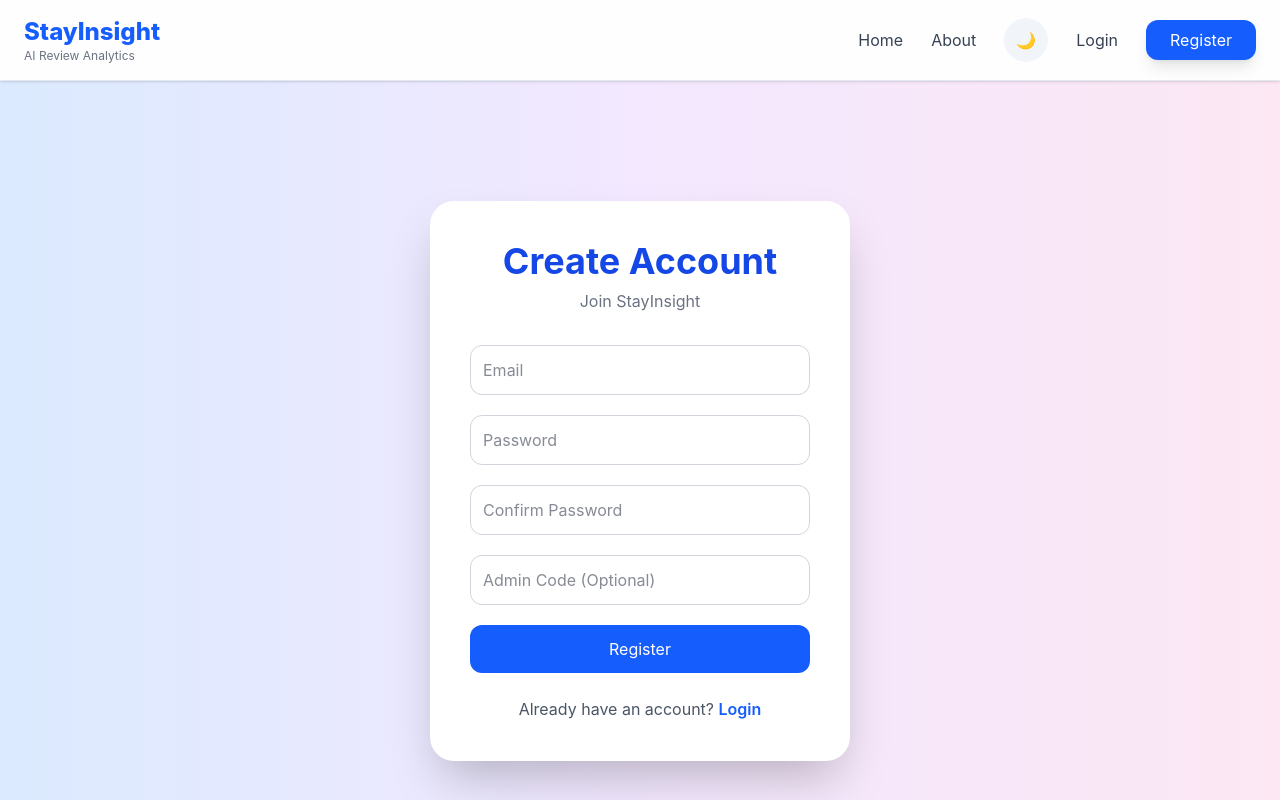
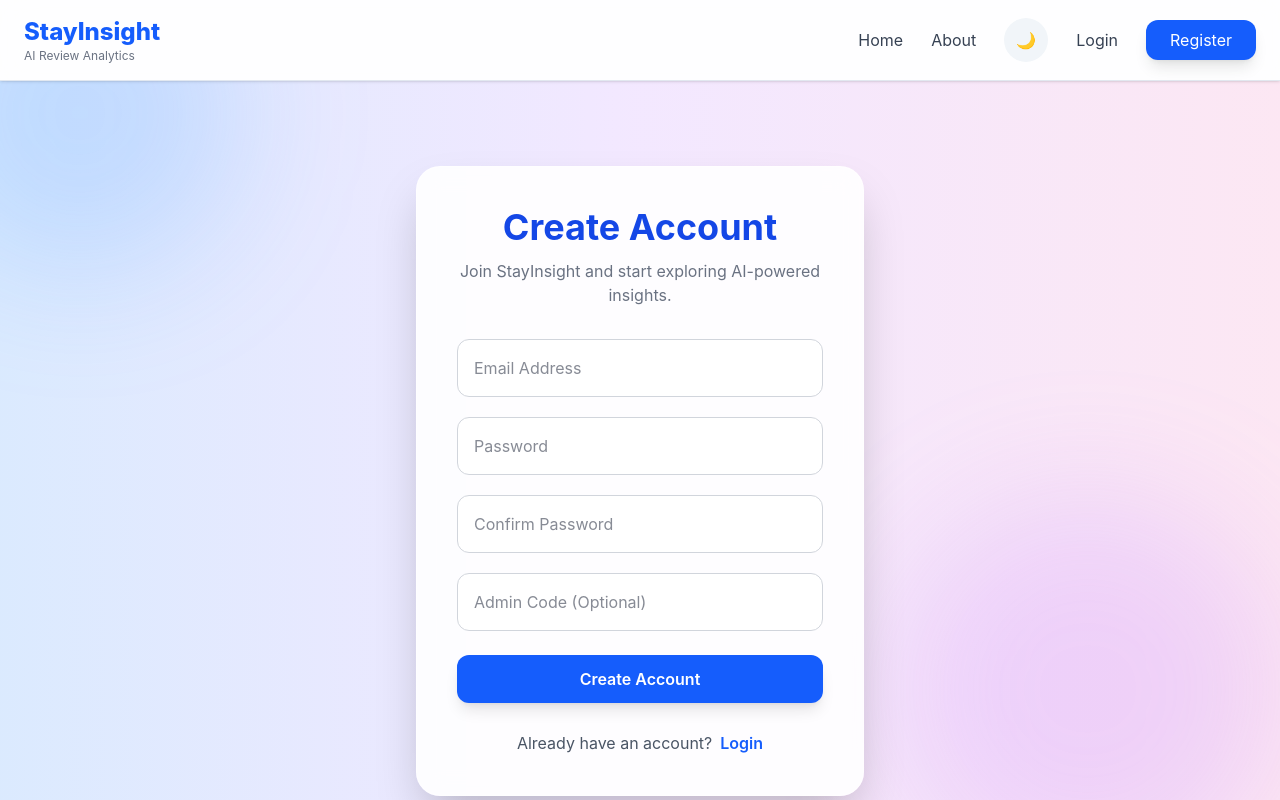
Before and after one commit to alicegupta24/TBI_Internship, a React app in the folder frontend/: page /register in a window 1280 px wide. Shown: the top 800 px of the page. Built offline with nearby package versions, Linux system fonts and the light colour scheme; no server answers; the HTML template or start-up script is replaced by a standard one.

Commit message:
Enhance customer dashboard UI and improve user experience

```diff
--- a/frontend/src/pages/Login.jsx
+++ b/frontend/src/pages/Login.jsx
@@ -1,18 +1,25 @@
 import { useState } from "react";
 import { useNavigate } from "react-router-dom";
 import { GoogleLogin } from "@react-oauth/google";
+import { motion } from "framer-motion";
+
 import Navbar from "../components/Navbar";
 import Footer from "../components/Footer";
+
 const API_URL = import.meta.env.VITE_API_URL;
+
 function Login({ darkMode, setDarkMode }) {
   const navigate = useNavigate();
+
   const [email, setEmail] = useState("");
   const [password, setPassword] = useState("");
   const [loading, setLoading] = useState(false);
   const [showPassword, setShowPassword] = useState(false);
+
   async function handleLogin(e) {
     e.preventDefault();
     setLoading(true);
+
     try {
       const response = await fetch(`${API_URL}/api/auth/login`, {
         method: "POST",
@@ -25,9 +32,7 @@ function Login({ darkMode, setDarkMode }) {
         }),
       });
 
-
       const data = await response.json();
-
 
       if (response.ok) {
         localStorage.setItem("token", data.access_token);
@@ -42,7 +47,6 @@ function Login({ darkMode, setDarkMode }) {
       } else {
         alert(data.detail);
       }
-
     } catch (error) {
       console.error(error);
       alert(error.message);
@@ -58,32 +62,42 @@ function Login({ darkMode, setDarkMode }) {
         setDarkMode={setDarkMode}
       />
 
-      <div className="min-h-screen flex items-center justify-center
-        bg-gradient-to-r from-blue-100 via-purple-100 to-pink-100
-        dark:from-slate-900 dark:via-slate-800 dark:to-slate-900
-        transition-colors duration-300">
+      <div className="relative min-h-screen flex items-center justify-center overflow-hidden bg-gradient-to-r from-blue-100 via-purple-100 to-pink-100 dark:from-slate-900 dark:via-slate-800 dark:to-slate-900 transition-colors duration-300">
 
-        <div className="bg-white dark:bg-slate-800 shadow-2xl rounded-3xl p-10 w-[420px] transition-colors duration-300">
+        {/* Background Glow */}
+        <div className="absolute inset-0 overflow-hidden">
+
+          <div className="absolute -top-32 -left-20 w-80 h-80 bg-blue-400/20 rounded-full blur-3xl"></div>
+
+          <div className="absolute bottom-0 right-0 w-96 h-96 bg-purple-400/20 rounded-full blur-3xl"></div>
+
+        </div>
+
+        <motion.div
+          initial={{ opacity: 0, y: 40, scale: 0.96 }}
+          animate={{ opacity: 1, y: 0, scale: 1 }}
+          transition={{ duration: 0.6 }}
+          className="relative z-10 w-full max-w-md mx-5"
+        >
+
+          <div className="bg-white/90 dark:bg-slate-800/90 backdrop-blur-md rounded-3xl shadow-2xl border border-white/30 dark:border-slate-700 p-10">
 
             <h1 className="text-4xl font-bold text-center text-blue-700 dark:text-blue-400">
               Welcome Back 👋
             </h1>
 
-          <p className="text-center text-gray-500 dark:text-gray-300 mt-2 mb-8">
-            Login to StayInsight
+            <p className="text-center text-gray-500 dark:text-gray-300 mt-3 mb-8">
+              Sign in to continue to StayInsight
             </p>
 
             <form onSubmit={handleLogin}>
 
               <input
                 type="email"
-              placeholder="Email"
-             className="w-full p-3 mb-5 border rounded-xl
-            bg-white dark:bg-slate-700
-            text-slate-900 dark:text-white
-            border-gray-300 dark:border-slate-600
-            focus:outline-none focus:ring-2 focus:ring-blue-500"
+                placeholder="Email Address"
+                value={email}
                 onChange={(e) => setEmail(e.target.value)}
+                className="w-full p-4 mb-5 rounded-xl border border-gray-300 dark:border-slate-600 bg-white dark:bg-slate-700 text-slate-900 dark:text-white focus:ring-2 focus:ring-blue-500 outline-none transition"
               />
 
               <div className="relative">
@@ -91,19 +105,15 @@ function Login({ darkMode, setDarkMode }) {
                 <input
                   type={showPassword ? "text" : "password"}
                   placeholder="Password"
-               className="w-full p-3 border rounded-xl
-                bg-white dark:bg-slate-700
-                text-slate-900 dark:text-white
-                border-gray-300 dark:border-slate-600
-                focus:outline-none focus:ring-2 focus:ring-blue-500"
                   value={password}
                   onChange={(e) => setPassword(e.target.value)}
+                  className="w-full p-4 rounded-xl border border-gray-300 dark:border-slate-600 bg-white dark:bg-slate-700 text-slate-900 dark:text-white focus:ring-2 focus:ring-blue-500 outline-none transition"
                 />
 
                 <button
                   type="button"
                   onClick={() => setShowPassword(!showPassword)}
-                className="absolute right-3 top-3 text-gray-500 dark:text-gray-300"
+                  className="absolute right-4 top-4 text-gray-500 dark:text-gray-300"
                 >
                   {showPassword ? "🔒" : "👁"}
                 </button>
@@ -112,22 +122,33 @@ function Login({ darkMode, setDarkMode }) {
 
               <button
                 type="submit"
-              className="w-full bg-blue-600 hover:bg-blue-700 text-white py-3 rounded-xl mt-6 transition duration-300"
+                className="w-full mt-7 bg-blue-600 hover:bg-blue-700 hover:scale-[1.02] active:scale-95 text-white py-3 rounded-xl font-semibold shadow-lg transition-all duration-300"
               >
                 {loading ? "Logging in..." : "Login"}
               </button>
 
             </form>
-          <div className="my-6 flex items-center">
-  <div className="flex-grow border-t"></div>
-<span className="mx-4 text-gray-500 dark:text-gray-300">OR</span>
-<div className="flex-grow border-t border-gray-300 dark:border-slate-600"></div>
+
+            <div className="flex items-center my-8">
+
+              <div className="flex-1 border-t border-gray-300 dark:border-slate-600"></div>
+
+              <span className="mx-4 text-gray-500 dark:text-gray-300 text-sm">
+                OR
+              </span>
+
+              <div className="flex-1 border-t border-gray-300 dark:border-slate-600"></div>
+
             </div>
+
+            <div className="flex justify-center">
 
               <GoogleLogin
                 onSuccess={async (credentialResponse) => {
                   try {
-      const response =await fetch(`${API_URL}/api/auth/google`, {
+                    const response = await fetch(
+                      `${API_URL}/api/auth/google`,
+                      {
                         method: "POST",
                         headers: {
                           "Content-Type": "application/json",
@@ -135,14 +156,15 @@ function Login({ darkMode, setDarkMode }) {
                         body: JSON.stringify({
                           credential: credentialResponse.credential,
                         }),
-    });
+                      }
+                    );
+
                     const data = await response.json();
+
                     if (response.ok) {
                       localStorage.setItem("token", data.access_token);
                       localStorage.setItem("email", data.email);
                       localStorage.setItem("role", data.role);
-
-        alert("Google Login Successful!");
 
                       if (data.role === "admin") {
                         navigate("/admin");
@@ -157,11 +179,14 @@ function Login({ darkMode, setDarkMode }) {
                     alert("Server Error");
                   }
                 }}
-  onError={() => {
-    alert("Google Login Failed");
-  }}
+                onError={() => alert("Google Login Failed")}
               />
+
             </div>
+
+          </div>
+
+        </motion.div>
 
       </div>
 
--- a/frontend/src/pages/Register.jsx
+++ b/frontend/src/pages/Register.jsx
@@ -1,3 +1,4 @@
+import { motion } from "framer-motion";
 import { useState } from "react";
 import { useNavigate } from "react-router-dom";
 
@@ -68,83 +69,94 @@ return (
       darkMode={darkMode}
       setDarkMode={setDarkMode}
     />
-      <div className="min-h-screen flex items-center justify-center
-      bg-gradient-to-r from-blue-100 via-purple-100 to-pink-100
-      dark:from-slate-900 dark:via-slate-800 dark:to-slate-900
-      transition-colors duration-300">
-      <div className="bg-white dark:bg-slate-800 shadow-2xl rounded-3xl p-10 w-[420px] transition-colors duration-300">
-        <h1 className="text-4xl font-bold text-center text-blue-700 dark:text-blue-400">          Create Account
+
+    <div className="relative min-h-screen flex items-center justify-center overflow-hidden bg-gradient-to-r from-blue-100 via-purple-100 to-pink-100 dark:from-slate-900 dark:via-slate-800 dark:to-slate-900 transition-colors duration-300">
+
+      {/* Background Glow */}
+      <div className="absolute inset-0 overflow-hidden">
+
+        <div className="absolute -top-32 -left-20 w-80 h-80 bg-blue-400/20 rounded-full blur-3xl"></div>
+
+        <div className="absolute bottom-0 right-0 w-96 h-96 bg-purple-400/20 rounded-full blur-3xl"></div>
+
+      </div>
+
+      <motion.div
+        initial={{ opacity: 0, y: 40, scale: 0.96 }}
+        animate={{ opacity: 1, y: 0, scale: 1 }}
+        transition={{ duration: 0.6 }}
+        className="relative z-10 w-full max-w-md mx-5"
+      >
+
+        <div className="bg-white/90 dark:bg-slate-800/90 backdrop-blur-md rounded-3xl shadow-2xl border border-white/30 dark:border-slate-700 p-10">
+
+          <h1 className="text-4xl font-bold text-center text-blue-700 dark:text-blue-400">
+            Create Account
           </h1>
 
-      <p className="text-center text-gray-500 dark:text-gray-300 mt-2 mb-8">            Join StayInsight
+          <p className="text-center text-gray-500 dark:text-gray-300 mt-3 mb-8">
+            Join StayInsight and start exploring AI-powered insights.
           </p>
 
           <form onSubmit={handleRegister}>
 
             <input
               type="email"
-            placeholder="Email"
-           className="w-full p-3 mb-5 border rounded-xl
-          bg-white dark:bg-slate-700
-          text-slate-900 dark:text-white
-          border-gray-300 dark:border-slate-600
-          focus:outline-none focus:ring-2 focus:ring-blue-500"
+              placeholder="Email Address"
               value={email}
               onChange={(e) => setEmail(e.target.value)}
+              className="w-full p-4 mb-5 rounded-xl border border-gray-300 dark:border-slate-600 bg-white dark:bg-slate-700 text-slate-900 dark:text-white focus:ring-2 focus:ring-blue-500 outline-none transition"
             />
 
             <input
               type="password"
               placeholder="Password"
-            className="w-full p-3 mb-5 border rounded-xl
-            bg-white dark:bg-slate-700
-            text-slate-900 dark:text-white
-            border-gray-300 dark:border-slate-600
-            focus:outline-none focus:ring-2 focus:ring-blue-500"
               value={password}
               onChange={(e) => setPassword(e.target.value)}
+              className="w-full p-4 mb-5 rounded-xl border border-gray-300 dark:border-slate-600 bg-white dark:bg-slate-700 text-slate-900 dark:text-white focus:ring-2 focus:ring-blue-500 outline-none transition"
             />
 
             <input
               type="password"
               placeholder="Confirm Password"
-          className="w-full p-3 mb-5 border rounded-xl
-          bg-white dark:bg-slate-700
-          text-slate-900 dark:text-white
-          border-gray-300 dark:border-slate-600
-          focus:outline-none focus:ring-2 focus:ring-blue-500"
               value={confirmPassword}
               onChange={(e) => setConfirmPassword(e.target.value)}
+              className="w-full p-4 mb-5 rounded-xl border border-gray-300 dark:border-slate-600 bg-white dark:bg-slate-700 text-slate-900 dark:text-white focus:ring-2 focus:ring-blue-500 outline-none transition"
             />
+
             <input
               type="password"
               placeholder="Admin Code (Optional)"
-            className="w-full p-3 mb-5 border rounded-xl
-            bg-white dark:bg-slate-700
-            text-slate-900 dark:text-white
-            border-gray-300 dark:border-slate-600
-            focus:outline-none focus:ring-2 focus:ring-blue-500"            value={adminCode}
+              value={adminCode}
               onChange={(e) => setAdminCode(e.target.value)}
+              className="w-full p-4 mb-6 rounded-xl border border-gray-300 dark:border-slate-600 bg-white dark:bg-slate-700 text-slate-900 dark:text-white focus:ring-2 focus:ring-blue-500 outline-none transition"
             />
 
             <button
               type="submit"
-            className="w-full bg-blue-600 hover:bg-blue-700 text-white py-3 rounded-xl transition"
+              className="w-full bg-blue-600 hover:bg-blue-700 hover:scale-[1.02] active:scale-95 text-white py-3 rounded-xl font-semibold shadow-lg transition-all duration-300"
             >
-            {loading ? "Creating Account..." : "Register"}
+              {loading ? "Creating Account..." : "Create Account"}
             </button>
 
           </form>
 
-        <p className="text-center mt-6 text-gray-600 dark:text-gray-300">          Already have an account?{" "}
+          <p className="text-center mt-7 text-gray-600 dark:text-gray-300">
+
+            Already have an account?
+
             <span
               onClick={() => navigate("/login")}
-            className="text-blue-600 dark:text-blue-400 cursor-pointer font-semibold"          >
+              className="ml-2 text-blue-600 dark:text-blue-400 cursor-pointer font-semibold hover:underline"
+            >
               Login
             </span>
+
           </p>
 
         </div>
+
+      </motion.div>
 
     </div>
 
```
Also changed, not shown: frontend/src/pages/AdminDashboard.jsx (+35 -41 lines), frontend/src/pages/Dashboard.jsx (+116 -30 lines). Lines whose indentation alone changed are shown as unchanged.
